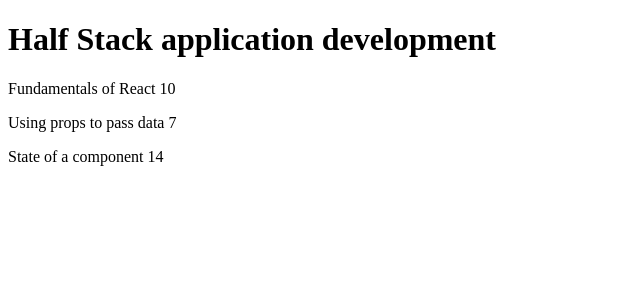
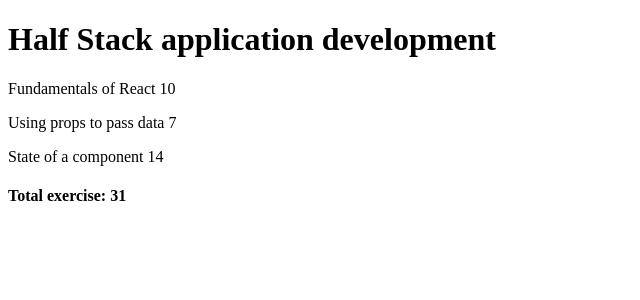
Before and after one commit to akshatbhj/my-submission-repository, a React (Vite) app in the folder part1/courseinfo/: page / in a window 1280 px wide. Shown: the top 300 px of the page, without its empty margins (0-640 px from the left). Built offline with nearby package versions, Linux system fonts and the light colour scheme.

Commit message:
Exercise 2.2 & 2.3

```diff
--- a/part1/courseinfo/src/App.jsx
+++ b/part1/courseinfo/src/App.jsx
@@ -1,6 +1,9 @@
-import { useState } from "react";
+const Course = ({ course }) => {
+  const totalExercises = course.parts.reduce(
+    (sum, part) => sum + part.exercises,
+    0
+  );
 
-const Course = ({ course }) => {
   return (
     <div>
       <h1>{course.name}</h1>
@@ -8,11 +11,12 @@
         <div key={part.id}>
           <p>
             {part.name}
-            <span>{" "}</span>
+            <span> </span>
             {part.exercises}
           </p>
         </div>
       ))}
+      <h4>Total exercise: {totalExercises}</h4>
     </div>
   );
 };
```
